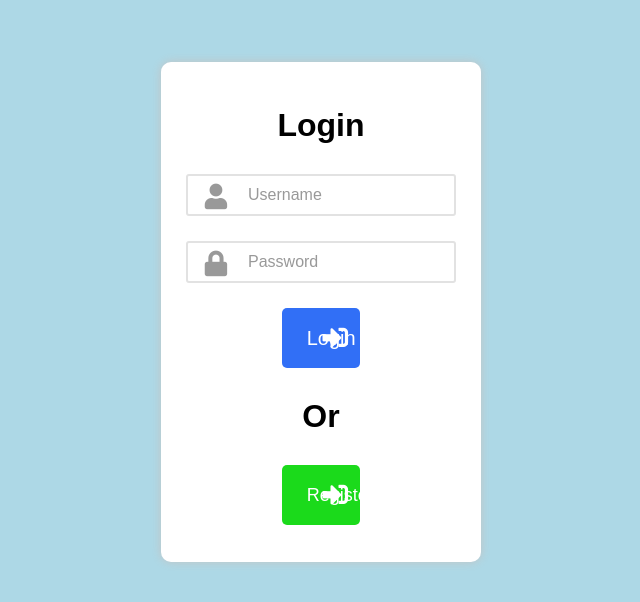
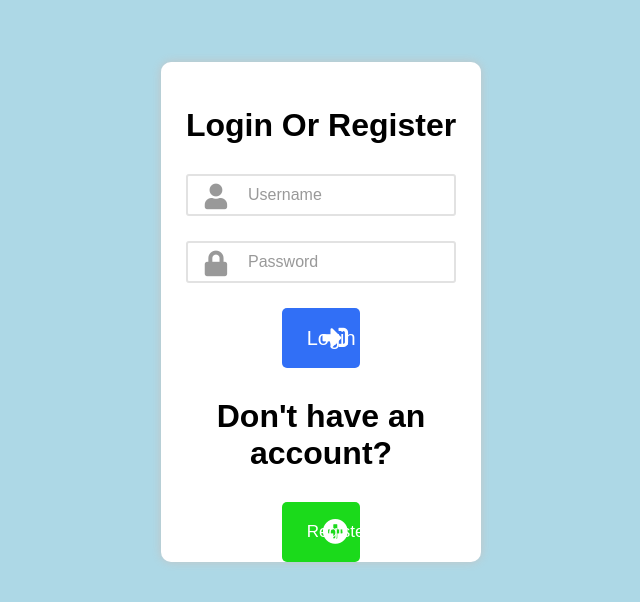
Before and after one commit to dlramos1031/web-systems-technologies, a plain HTML site: page login.html in a window 1280 px wide. Shown: the part 188-790 px from the top of the page, without its empty margins (319-959 px from the left). Drawn offline with Linux system fonts and the light colour scheme.

Commit message:
Edited few things

```diff
--- a/login.html
+++ b/login.html
@@ -9,7 +9,7 @@
 </head>
 <body>
     <form class ="login-container">
-        <h1>Login</h1>
+        <h1>Login Or Register</h1>
         <div class="field-group">
             <input type="username" id="uname" name="uname" class="input-field" placeholder="Username">
             <div class="icon">
@@ -28,11 +28,11 @@
                 <i class="fa fa-sign-in-alt" aria-hidden="true"></i>
             </div>
         </div>
-        <h1>Or</h1>
+        <h1>Don't have an account?</h1>
         <div class="button-group">
             <a href="dashboard.html"><button class="register-button" type="button">Register</button></a>
             <div class ="button-icon">
-                <i class="fa fa-sign-in-alt" aria-hidden="true"></i>
+                <i class="fas fa-plus-circle" aria-hidden="true"></i>
             </div>
         </div>
     </form>
--- a/style.css
+++ b/style.css
@@ -110,7 +110,7 @@ body {
     text-align: left;
     padding: 0 25px;
     border-radius: 5px;
-    font-size: 18px;
+    font-size: 17px;
     background-color:rgb(27, 218, 27);
     cursor: pointer;
 }
```
